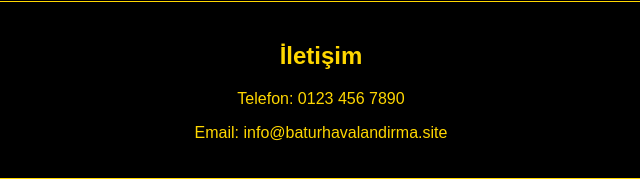
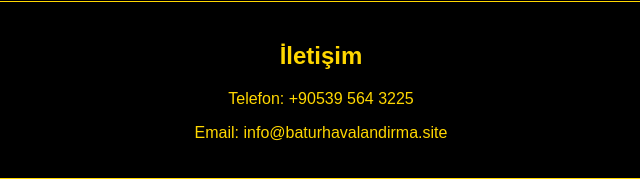
Before and after one commit to hazar25/BATUR-MEKAN-K-HAVALANDIRMA, a plain HTML site: page index.html in a window 1280 px wide. Shown: the part 303-482 px from the top of the page, 319-959 px from the left. Drawn offline with Linux system fonts and the light colour scheme.

Commit message:
Update index.html

```diff
--- a/index.html
+++ b/index.html
@@ -3,7 +3,7 @@
 <head>
     <meta charset="UTF-8">
     <meta name="viewport" content="width=device-width, initial-scale=1.0">
-    <title>Batur Havalandırma</title>
+    <title>Batur Mekanik Havalandırma</title>
     <link rel="stylesheet" href="style.css">
 </head>
 <body>
@@ -16,7 +16,7 @@
     </section>
     <section>
         <h2>İletişim</h2>
-        <p>Telefon: 0123 456 7890</p>
+        <p>Telefon: +90539 564 3225</p>
         <p>Email: info@baturhavalandirma.site</p>
     </section>
 </body>
```
